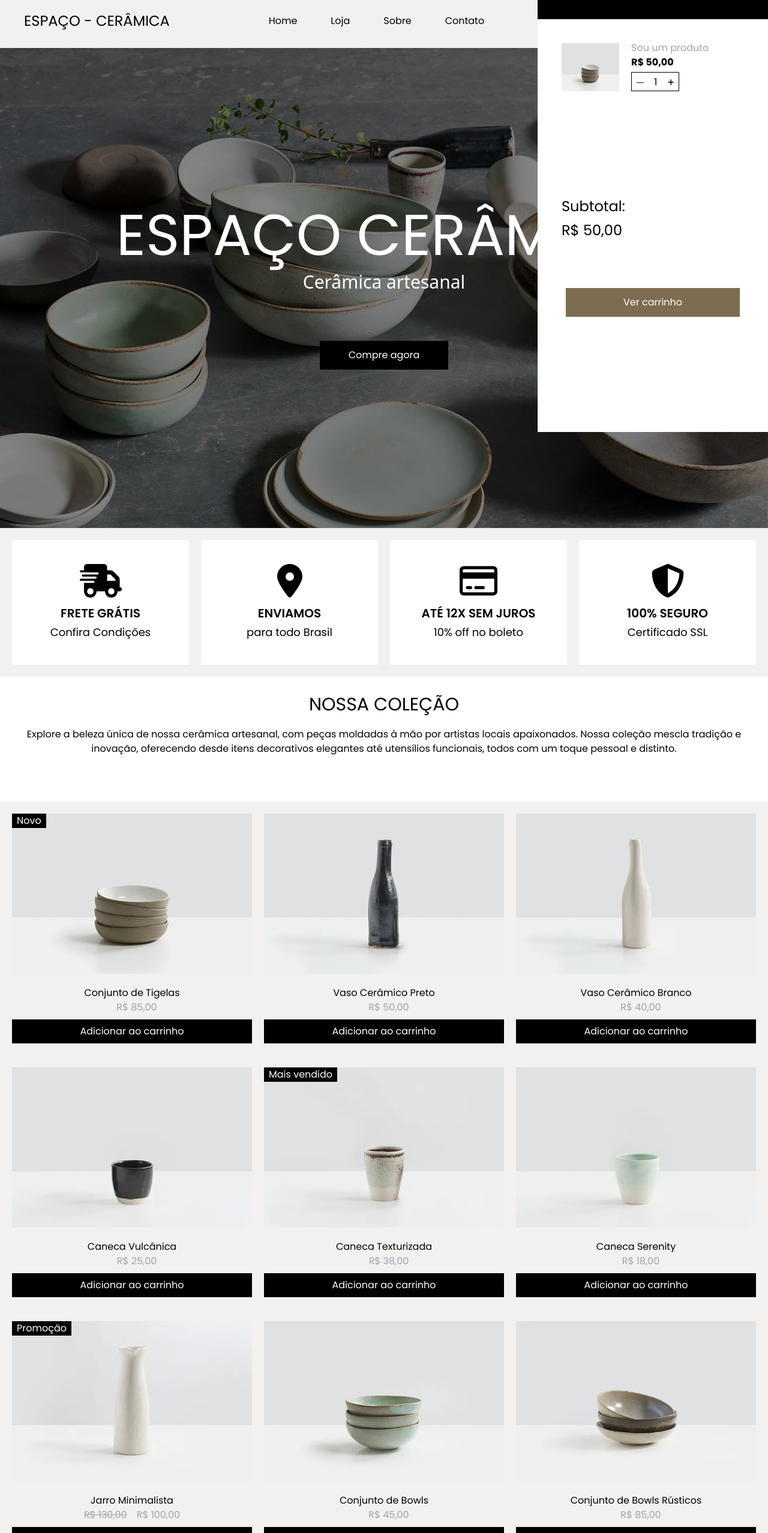
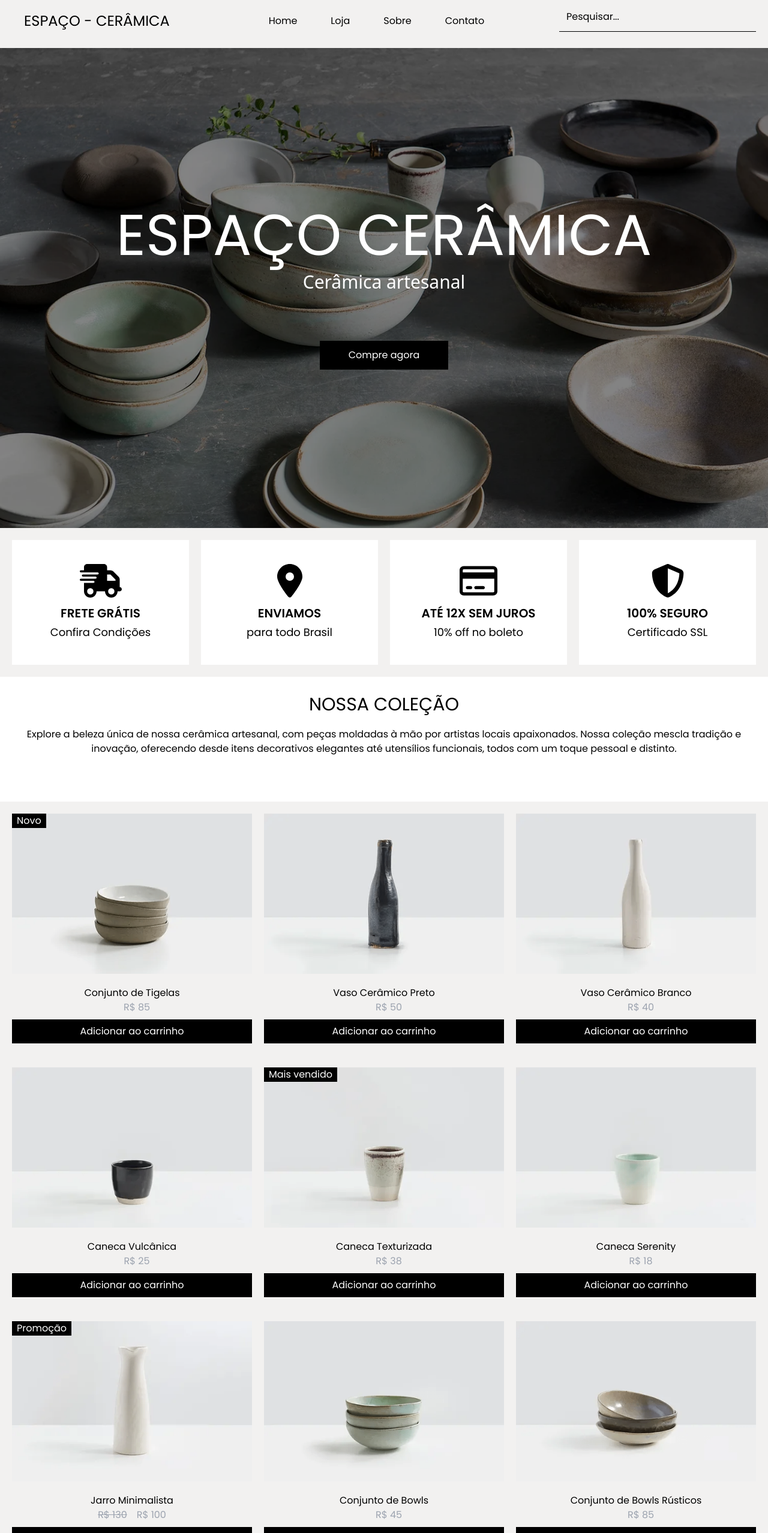
Before and after one commit to BrunnoSD/e-commerce-ceramica, a React (Vite) app: page / in a window 1280 px wide. Shown: the part 80-2635 px from the top of the page at 60% size. Built offline with nearby package versions, Linux system fonts and the light colour scheme; a web font is replaced by a local one.

Commit message:
new changes

```diff
--- a/src/Componentes/CardsColecao/CardsColecao.jsx
+++ b/src/Componentes/CardsColecao/CardsColecao.jsx
@@ -11,65 +11,68 @@ import { CounterContext } from "../Funcoes/Buy";
 import { useContext } from "react";
 
 function CardsColecao() {
-  const { contador } = useContext(CounterContext);
+
+  const  { adicionarAoCarrinho } = useContext(CounterContext)
+
+
   const produto = [
     {
       sku: "0001",
       imagem: umimg,
       nomeproduto: "Conjunto de Tigelas",
-      preco: "R$ 85,00",
+      preco: "R$" + " " + 85,
       situacao: "Novo",
     },
     {
       sku: "0002",
       imagem: doisimg,
       nomeproduto: "Vaso Cerâmico Preto",
-      preco: "R$ 50,00",
+      preco: "R$" + " " + 50,
     },
     {
       sku: "0003",
       imagem: tresimg,
       nomeproduto: "Vaso Cerâmico Branco",
-      preco: "R$ 40,00",
+      preco: "R$" + " " + 40,
     },
     {
       sku: "0004",
       imagem: quatroimg,
       nomeproduto: "Caneca Vulcânica",
-      preco: "R$ 25,00",
+      preco: "R$" + " " + 25,
     },
     {
       sku: "0005",
       imagem: quintoimg,
       nomeproduto: "Caneca Texturizada",
-      preco: "R$ 38,00",
+      preco: "R$" + " " + 38,
       situacao: "Mais vendido",
     },
     {
       sku: "0006",
       imagem: sextoimg,
       nomeproduto: "Caneca Serenity",
-      preco: "R$ 18,00",
+      preco: "R$" + " " + 18,
     },
     {
       sku: "0007",
       imagem: setimoimg,
       nomeproduto: "Jarro Minimalista",
-      desconto: "R$ 130,00",
-      preco: "R$ 100,00",
+      desconto: "R$" + " " + 130,
+      preco: "R$" + " " + 100,
       situacao: "Promoção",
     },
     {
       sku: "0008",
       imagem: oitavoimg,
       nomeproduto: "Conjunto de Bowls",
-      preco: "R$ 45,00",
+      preco: "R$" + " " + 45,
     },
     {
       sku: "0009",
       imagem: nonoimg,
       nomeproduto: "Conjunto de Bowls Rústicos",
-      preco: "R$ 85,00",
+      preco: "R$" + " " + 85,
     },
   ];
 
@@ -93,7 +96,7 @@ function CardsColecao() {
           </section>
           <button
             className="w-full mt-2 mb-5 p-2 bg-black text-white lg:opacity-0 lg:group-hover:opacity-100 lg:transform lg:group-hover:translate-y-0 lg:translate-y-3 lg:transition-all lg:duration-300"
-            onClick={contador}
+            onClick={() => adicionarAoCarrinho(produtos)}
           >
             Adicionar ao carrinho
           </button>
--- a/src/Componentes/CompHeader/CompHeader.jsx
+++ b/src/Componentes/CompHeader/CompHeader.jsx
@@ -5,7 +5,7 @@ import { CounterContext } from "../Funcoes/Buy.jsx";
 
 function CompHeader() {
   const [isOpen, setIsOpen] = useState(false);
-  const {adCarrinho} = useContext(CounterContext)
+  const {adCarrinho, toggleCheck} = useContext(CounterContext)
 
   const toggleMenu = () => {
     setIsOpen(!isOpen);
@@ -29,6 +29,7 @@ function CompHeader() {
               viewBox="0 0 197.7 166"
               preserveAspectRatio="xMinYMax meet"
               data-hook="svg-icon-2"
+              onClick={toggleCheck}
             >
               <path d="M197.9 55.9L169.9 127.4 64.5 127.4 27.6 29.8 0 29.8 0.2 16.7 36.5 16.7 73.4 114.3 160.9 114.3 183 55.9"></path>
               <circle cx="143.8" cy="153" r="13"></circle>
--- a/src/Componentes/Funcoes/Buy.jsx
+++ b/src/Componentes/Funcoes/Buy.jsx
@@ -1,16 +1,48 @@
-import React, { createContext, useState } from "react";
+import { createContext, useState } from "react";
 
 const CounterContext = createContext();
 
 const CounterProvider = ({ children }) => {
   const [adCarrinho, setAdCarrinho] = useState(0);
+  const [carrinho, setCarrinho] = useState([]);
+  const [somar, setSomar] = useState(1);
 
-  const contador = () => {
+  const adicionarAoCarrinho = (produto) => {
+
+    const produtoExistente = carrinho.find(item => item.sku === produto.sku);
+
+    if (produtoExistente) {
+
+      setCarrinho(
+        carrinho.map(item =>
+          item.sku === produto.sku
+            ? { ...item, quantidade: item.quantidade + 1 }
+            : item
+        )
+      );
+    } else {
+
+      setCarrinho([...carrinho, { ...produto, quantidade: 1 }]);
+    }
+
+
     setAdCarrinho(adCarrinho + 1);
   };
 
+  const [abrirFechar, setAbrirFechar] = useState(false);
+
+  const toggleCheck = () => {
+    setAbrirFechar(!abrirFechar);
+  };
+
+  const closeMenu = () => {
+    setAbrirFechar(abrirFechar === 'hidden')
+  }
+
   return (
-    <CounterContext.Provider value={{ adCarrinho, contador }}>
+    <CounterContext.Provider
+      value={{ somar, setSomar, adCarrinho, setAdCarrinho, carrinho, adicionarAoCarrinho, abrirFechar, toggleCheck, closeMenu }}
+    >
       {children}
     </CounterContext.Provider>
   );
--- a/src/Componentes/MenuCheckout/MenuCheckout.jsx
+++ b/src/Componentes/MenuCheckout/MenuCheckout.jsx
@@ -1,53 +1,78 @@
-import { CounterContext } from "../Funcoes/Buy";
+import { CounterContext } from "../Funcoes/Buy.jsx";
 import { FontAwesomeIcon } from "@fortawesome/react-fontawesome";
-import {
-  faChevronRight,
-  faPlus,
-  faWindowMaximize,
-} from "@fortawesome/free-solid-svg-icons";
-import pitem from "../../assets/Colecao/pitem.png";
+import { faChevronRight, faPlus } from "@fortawesome/free-solid-svg-icons";
 import { faWindowMinimize } from "@fortawesome/free-regular-svg-icons";
+import { useContext } from "react";
 
 function MenuCheckout() {
+  const { carrinho, adCarrinho, setAdCarrinho, abrirFechar, somar, setSomar, closeMenu } = useContext(CounterContext);
+
+
+
+  const ad = () => {
+    setSomar(somar + 1);
+    setAdCarrinho(adCarrinho + 1);
+  };
+
+  const sub = () => {
+    if (adCarrinho > 0) {
+      setSomar(somar - 1);
+      setAdCarrinho(adCarrinho - 1);
+    }
+  };
+
+
   return (
-    <main className="absolute right-0 w-96 h-full bg-white max-md:hidden">
-      <section className="w-full h-28 bg-black flex items-center justify-between">
+    <main className={`absolute right-0 w-80 lg:w-96 h-screen bg-white md:hidden ${abrirFechar ? "" : "hidden"}`}>
+      <section className="w-full h-32 bg-black flex items-center justify-between">
         <p className="text-white text-2xl">
           <FontAwesomeIcon
             icon={faChevronRight}
             className="ml-10 mr-16 cursor-pointer"
+            onClick={closeMenu}
           />
           Carrinho
         </p>
       </section>
-      <section className="flex">
+
+      {carrinho.map((item, index) => (
+        <section className="flex" key={index}>
           <section>
-          <img src={pitem} className="w-24 h-20 ml-10 mt-10" />
+            <img src={item.imagem} className="w-24 h-20 ml-5 lg:ml-10 mt-5 lg:mt-10" alt={item.nomeproduto}/>
           </section>
-        <section className="flex flex-col mt-9 ml-5">
-          <p className="text-gray-400">Sou um produto</p>
+          <section className="flex flex-col mt-5 lg:mt-9 ml-5">
+            <p className="text-gray-400">{item.nomeproduto}</p>
             <strong>
-            <p>R$ 50,00</p>
+              <p>{item.preco}</p>
             </strong>
-          <div className="border border-black w-20 h-8 mt-1">
+            <div className="border border-black w-16 h-6 mt-2 lg:mt-3" id="items">
               <div className="flex items-center justify-between mx-2">
                 <FontAwesomeIcon
                   icon={faWindowMinimize}
-                className="-mt-1 h-3 cursor-pointer"
+                  className="-mt-2 h-3 cursor-pointer"
+                  onClick={sub}
                 />
-              <p className="mt-1">1</p>
+                <p className="">{adCarrinho}</p>
 
-              <FontAwesomeIcon icon={faPlus} className="mt-1 h-3 cursor-pointer" />
+                <FontAwesomeIcon
+                  icon={faPlus}
+                  className="h-3 cursor-pointer"
+                  onClick={ad}
+                />
               </div>
             </div>
           </section>
         </section>
-      <section className="ml-10 mt-44 text-2xl">
-        <h1>Subtotal:</h1>
-        <h1 className="mt-2">R$ 50,00</h1>
+      ))}
+
+      <section className="ml-10 mt-72 text-2xl text-black absolute top-60">
+        <h1 >Subtotal:</h1>
+        <h1 className="mt-2 text-gray-400">R$ 50,00</h1>
       </section>
-      <section className="flex justify-center items-center mt-20">
-        <button className="bg-principal text-white mx-10 px-24 py-3">Ver carrinho</button>
+      <section className="absolute top-3/4 flex justify-center items-center pt-10 mt-8 border-t">
+        <button className="bg-principal hover:bg-btn text-white text-nowrap mx-12 px-16 py-3">
+          Ver carrinho
+        </button>
       </section>
     </main>
   );
--- a/src/Pages/Home.jsx
+++ b/src/Pages/Home.jsx
@@ -5,7 +5,9 @@ import CardsColecao from "../Componentes/CardsColecao/CardsColecao";
 import Footer from "../Componentes/ConteudoFooter/Footer";
 import Header from "../Componentes/Header/Header";
 
+
 function Home() {
+
   return (
     <main className="relative w-full h-meio lg:h-screen animate-[fadeIn_1.3s_linear]">
       <Header />
--- a/tailwind.config.js
+++ b/tailwind.config.js
@@ -16,7 +16,8 @@ export default {
       colors: {
         'principal': '#7D6C4F',
         'segundo': '#F2F1F0',
-        'hover': '#736049'
+        'hover': '#736049',
+        'btn': '#8f7f63',
       },
       inset: {
         '152': '152px'
```
Lines whose indentation alone changed are shown as unchanged.
